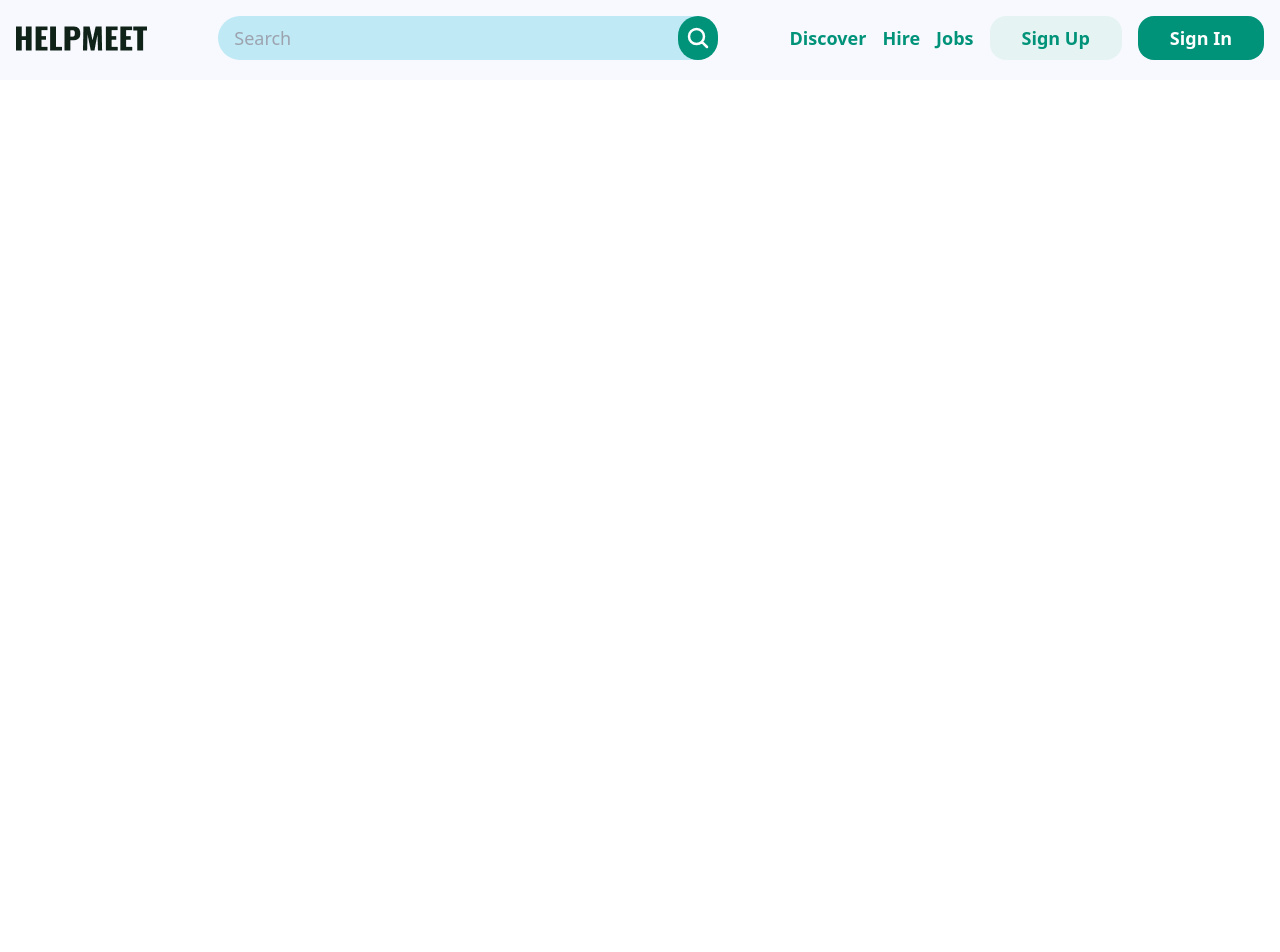
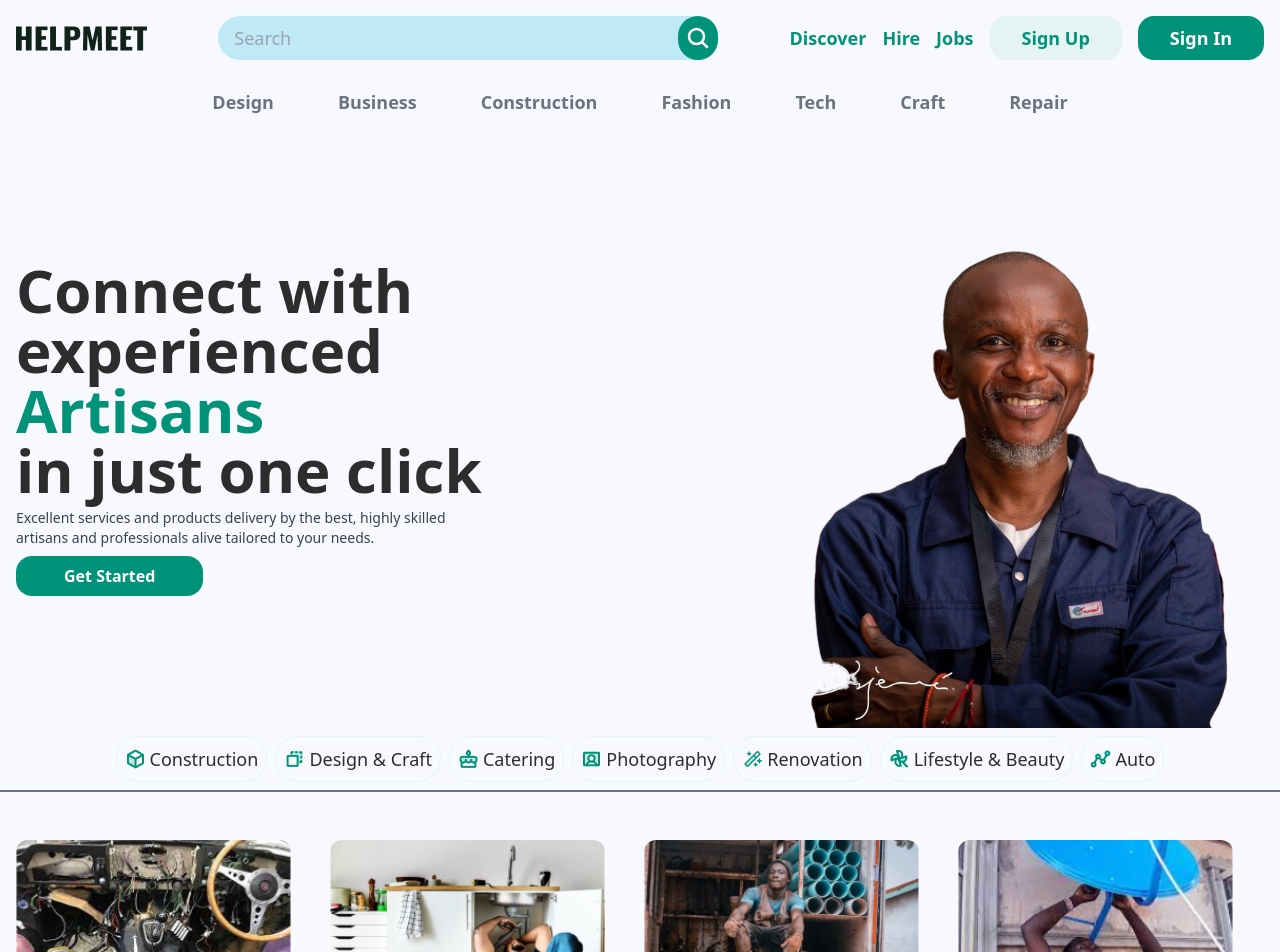
Before and after one commit to adeleke-code/helpmeet-landing-page, a React (Create React App) app: page / in a window 1280 px wide. Shown: the top 952 px of the page. Before the commit the page ends 800 px from the top, so only its background shows below. Built offline with nearby package versions, Linux system fonts and the light colour scheme.

Commit message:
feat: Add Categories, Hero, Crafts and Artisans sections

```diff
--- a/src/App.tsx
+++ b/src/App.tsx
@@ -1,10 +1,18 @@
 import React from "react";
+import Hero from "./components/Hero";
 import Navbar from "./components/Navbar";
+import Crafts from "./components/Crafts";
+import Artisans from "./components/Artisans";
+import Categories from "./components/Categories";
 
 function App() {
   return (
-    <div>
+    <div className="bg-[#F8F9FF] w-full h-full">
       <Navbar />
+      <Categories />
+      <Hero />
+      <Crafts />
+      <Artisans />
     </div>
   );
 }
```
